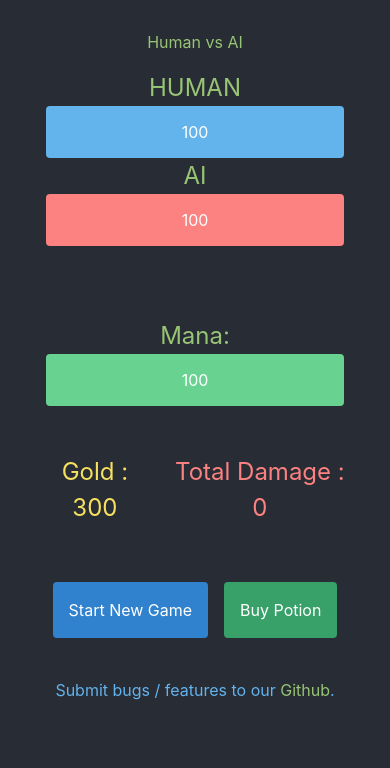
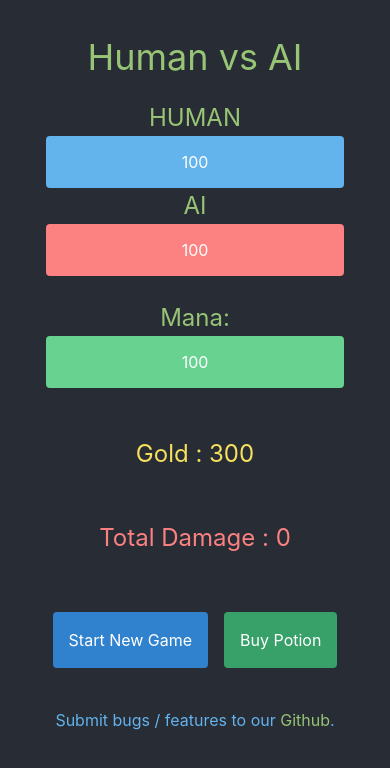
Before and after one commit to RJDulac/humans-vs-ai, a website: page index.html in a window 390 px wide. Drawn offline with Linux system fonts and the light colour scheme.

Commit message:
corrected the flex box behavior for gold and total damage

```diff
--- a/index.html
+++ b/index.html
@@ -14,7 +14,7 @@
 <body>
     <div id="app">
         <div class="h-full">
-            <p class="md:text-4xl sm:text-2xl text-center">Human vs AI</p>
+            <p class="text-4xl text-center">Human vs AI</p>
 
             <!-- Class name / Health bars here -->
             <div class="flex flex-wrap justify-center mt-4">
@@ -34,7 +34,7 @@
 
             <!-- Mana Here-->
             <div class="flex flex-wrap justify-center mt-6">
-                <div class="w-96 mt-12 justify-center mx-4 block">
+                <div class="w-96 sm:mt-6 md:mt-12 justify-center mx-4 block">
                     <p class="text-2xl text-center">Mana:</p>
                     <div class="border-green-400 border-solid border-2 rounded">
                         <div class="text-center text-white py-3 bg-green-400" :style="{ width: playerMana + '%' }">{{ playerMana }}</div>
@@ -43,7 +43,7 @@
             </div>
 
             <!-- Stats Here -->
-            <div class="flex justify-center">
+            <div class="flex flex-wrap justify-center">
                 <p class="text-yellow-400 mx-2 text-2xl text-center mt-12"> Gold :  {{ this.gold }}</p>
                 <p class="text-red-400 mx-2 text-2xl text-center mt-12"> Total Damage :  {{ this.totalDamage }}</p>
             </div>
```
